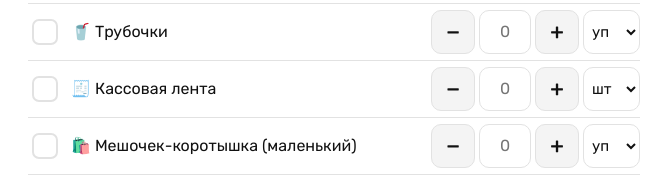
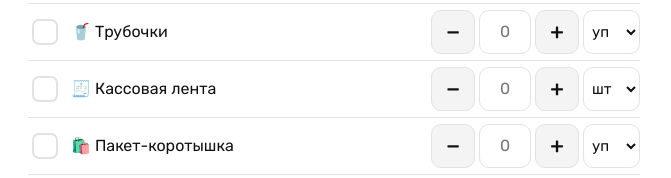
Before and after one commit to erlanugmetov-coder/Ahmed, a plain HTML site: page index.html in a window 1280 px wide. Shown: the part 5321-5499 px from the top of the page, without its empty margins (306-977 px from the left). Drawn offline with Linux system fonts and the light colour scheme.

Commit message:
Rename to Пакет-коротышка
Co-Authored-By: Claude Opus 5.5 <noreply@anthropic.com>
Claude-Session: https://claude.ai/code/session_018akPryUMwXKQ7bv76LXFMw

```diff
--- a/index.html
+++ b/index.html
@@ -167,7 +167,7 @@ const FIXBITE = [
   ["🍕 Пицца", [["🫓 Тесто 30 см ❤️","шт"],["🥫 Пицца-соус ж/б","бан"],["🍅 Пицца-соус томатный ❤️","шт"],["🍄 Грибы целые ж/б, большие","бан"],["🥓 Колбаса «Ширин»","кг"],["🧀 Сыр моцарелла","кг"],["🥩 Фарш готовый ❤️","кг"],["🧀 Гауда (1 батон) для сырных палочек","шт"],["🟠 Панко оранжевый","шт"]]],
   ["🍔 Бургер, донер", [["🍗 Куриная котлета ❤️","шт"],["🥩 Говяжья котлета ❤️","шт"],["🍞 Булочки","шт"],["🌭 Булочки для хот-дога","шт"],["🍞 Детские булочки","шт"],["🫓 Лаваш","шт"],["🍗 Кебаб куриный ❤️","кг"],["🥩 Кебаб говяжий ❤️","кг"],["🧒 Детская котлета ❤️","шт"],["🧀 Сырные палочки ❤️","уп"],["🍗 Стрипсы ❤️","кг"],["🥚 Майонез 67%, 10 л","шт"],["🍅 Кетчуп 5 л","шт"],["🔥 Соус барбекю","шт"],["🧀 Сырный соус","шт"],["🥒 Солёные огурцы","бан"],["🍗 Наггетсы","кг"],["🍗 Крылья","кг"],["🍗 Куриное филе","кг"],["🛢️ Фритюрный жир","шт"],["🌾 Мука «Цесна»","кг"],["⚫ Чёрный перец","уп"],["🍶 Уксус 9%","шт"],["🫗 Растительное масло","л"],["🌶️ Красный острый перец","уп"],["🧂 Приправа «Снег бар»","уп"],["🧂 Экстра-соль","кг"],["🧂 Обычная соль","кг"],["🍬 Сахар","кг"],["🌶️ Паприка","уп"],["🌭 Сосиски","шт"],["🍟 Картофель фри","кг"],["🫑 Донер-перчик","шт"]]],
   ["🥬 Овощи", [["🍅 Помидоры","кг"],["🥒 Огурцы","кг"],["🥬 Листья салата","кг"],["🧄 Чеснок","кг"],["🫚 Свежий имбирь","кг"]]],
-  ["🧾 Касса, упаковка", [["📦 Коробка для пиццы 30 см","шт"],["📦 Суши-бокс с собой","шт"],["🍱 Посуда для суши (Пинаплас)","шт"],["🥣 Соусники 30 г / 50 г","уп"],["🥢 Палочки для суши","уп"],["🧵 Верёвка","шт"],["🛍️ Пакет с ручками","уп"],["🛍️ Пакет для донер-перчика","уп"],["🥤 Стакан 0,2","уп"],["☕ Бумажный стакан для чая","уп"],["🍵 Чай Greenfield 100 пак. (чёрный, зелёный)","уп"],["🍽️ Тарелка маленькая","уп"],["🍽️ Тарелка большая","уп"],["🍴 Вилки","уп"],["🥄 Чайные ложки","уп"],["🧻 Салфетки","уп"],["🥤 Стаканы для колы 0,3 / 0,4 / 0,5","уп"],["🥤 Крышки для колы","уп"],["🥤 Трубочки","уп"],["🧾 Кассовая лента","шт"],["🛍️ Мешочек-коротышка (маленький)","уп"],["🍟 Бумага для фри (маленькая и средняя)","уп"],["🍔 Бумага для бургеров","уп"],["🌯 Бумага для донеров","уп"],["🧤 Перчатки чёрные, M","уп"],["🪣 Ведро для крыльев","шт"],["🧴 Fairy","шт"],["🧤 Жёлтые перчатки","шт"],["🧽 Вафельная тряпка","шт"],["🧹 Тряпка для пола","шт"]]],
+  ["🧾 Касса, упаковка", [["📦 Коробка для пиццы 30 см","шт"],["📦 Суши-бокс с собой","шт"],["🍱 Посуда для суши (Пинаплас)","шт"],["🥣 Соусники 30 г / 50 г","уп"],["🥢 Палочки для суши","уп"],["🧵 Верёвка","шт"],["🛍️ Пакет с ручками","уп"],["🛍️ Пакет для донер-перчика","уп"],["🥤 Стакан 0,2","уп"],["☕ Бумажный стакан для чая","уп"],["🍵 Чай Greenfield 100 пак. (чёрный, зелёный)","уп"],["🍽️ Тарелка маленькая","уп"],["🍽️ Тарелка большая","уп"],["🍴 Вилки","уп"],["🥄 Чайные ложки","уп"],["🧻 Салфетки","уп"],["🥤 Стаканы для колы 0,3 / 0,4 / 0,5","уп"],["🥤 Крышки для колы","уп"],["🥤 Трубочки","уп"],["🧾 Кассовая лента","шт"],["🛍️ Пакет-коротышка","уп"],["🍟 Бумага для фри (маленькая и средняя)","уп"],["🍔 Бумага для бургеров","уп"],["🌯 Бумага для донеров","уп"],["🧤 Перчатки чёрные, M","уп"],["🪣 Ведро для крыльев","шт"],["🧴 Fairy","шт"],["🧤 Жёлтые перчатки","шт"],["🧽 Вафельная тряпка","шт"],["🧹 Тряпка для пола","шт"]]],
   ["🥤 Напитки", [["🥤 Дизи","шт"],["🥤 Кола 1 л","шт"],["🥤 Кола 0,5 л","шт"],["🧃 Fuse Tea 0,5 л","шт"],["🧃 Fuse Tea 1 л","шт"],["💧 Вода без газа 0,5 л","шт"],["🥛 Айран","шт"],["🧃 Детский сок яблочный","шт"],["🍯 Сироп для колы","шт"],["🫧 Газовый баллон","шт"]]]
 ];
 const CATALOG = {"FixBite — Asia Park": FIXBITE};
```
